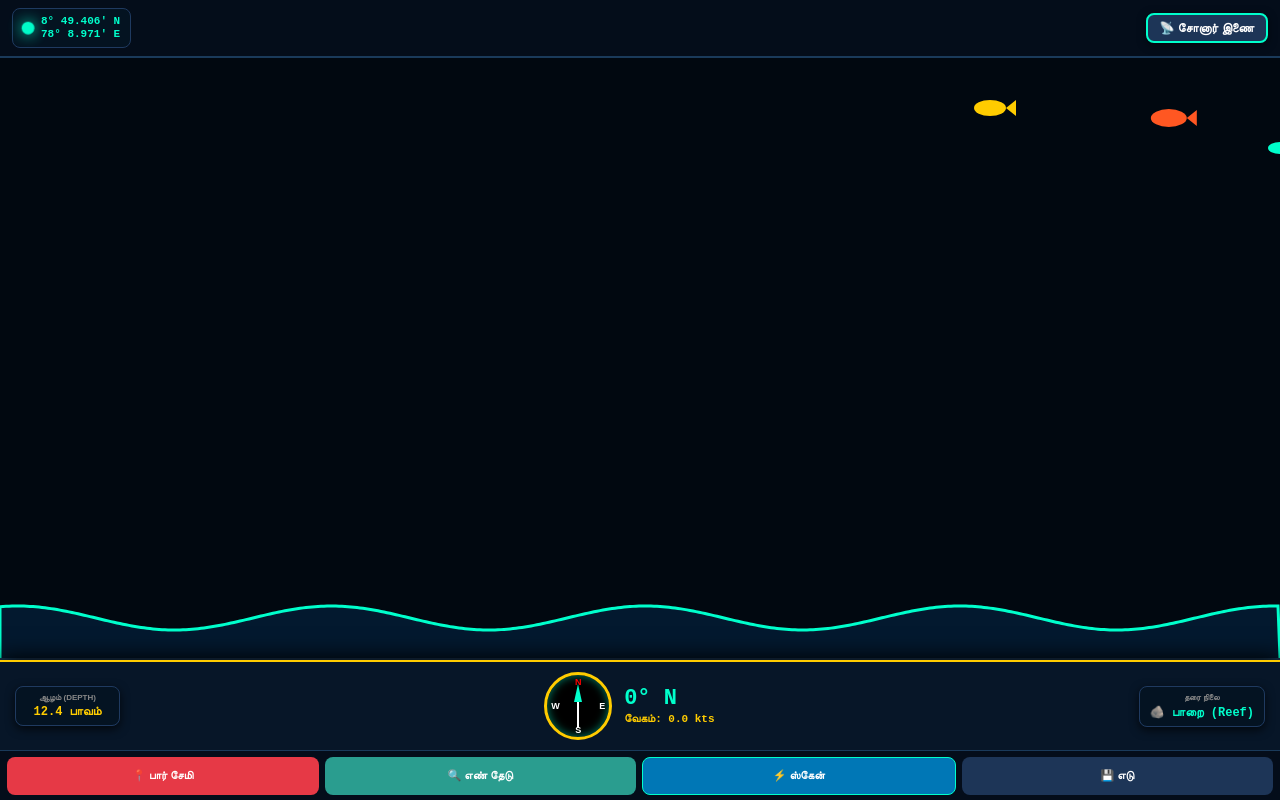
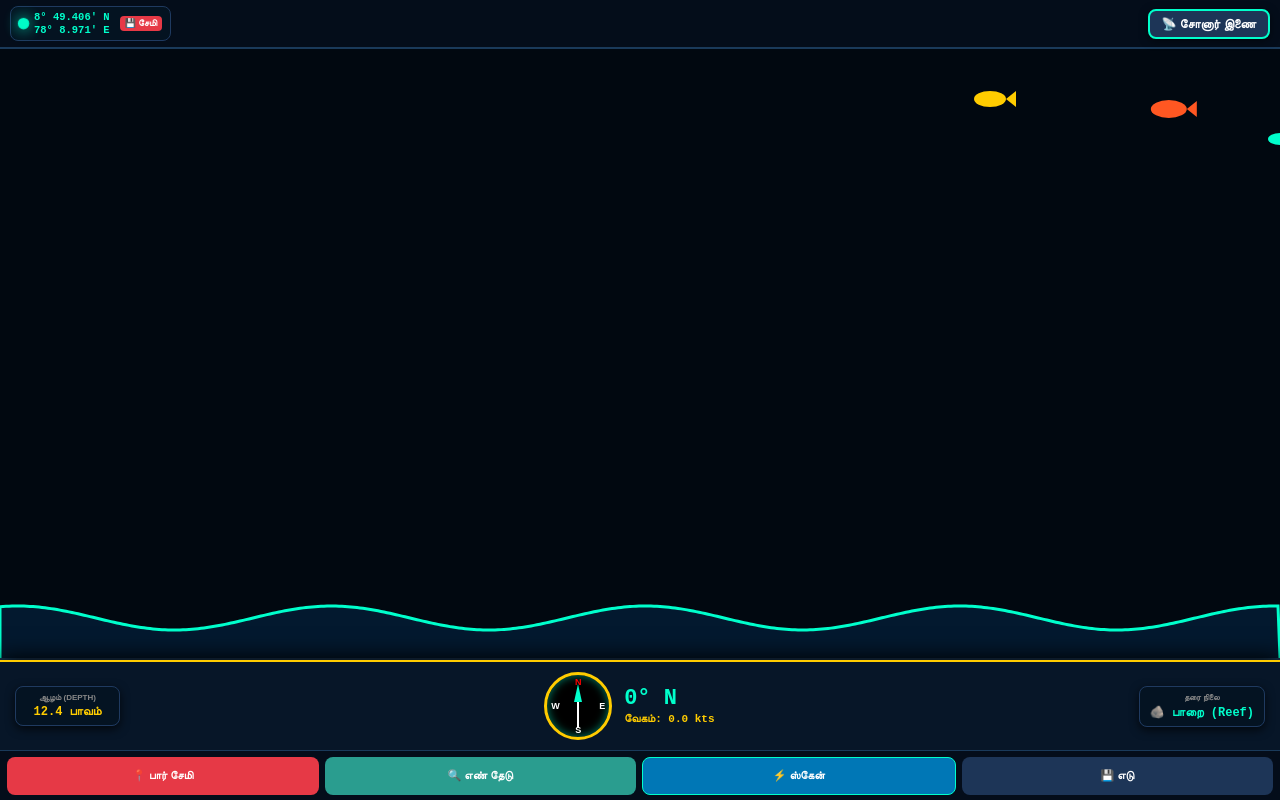
Before and after one commit to sdinesh2259-cyber/DM-Sonar-gps, a plain HTML site: page index.html in a window 1280 px wide. Drawn offline with Linux system fonts and the light colour scheme.

Commit message:
Update index.html

```diff
--- a/index.html
+++ b/index.html
@@ -11,15 +11,15 @@
     * { box-sizing: border-box; -webkit-tap-highlight-color: transparent; }
     body { margin: 0; padding: 0; font-family: sans-serif; user-select: none; background: #010810; color: #fff; overflow: hidden; height: 100vh; display: flex; flex-direction: column; justify-content: space-between; }
 
-    /* Top Bar with Live GPS Dot & Coords */
+    /* Top Bar with Live GPS Dot, Coords & Quick Save Button */
     .top-bar {
-      background: #040d1a; border-bottom: 2px solid #1a3a5a; padding: 8px 12px; display: flex; justify-content: space-between; align-items: center; z-index: 100;
+      background: #040d1a; border-bottom: 2px solid #1a3a5a; padding: 6px 10px; display: flex; justify-content: space-between; align-items: center; z-index: 100;
     }
     .gps-live-display {
-      display: flex; align-items: center; gap: 8px; background: rgba(5, 20, 34, 0.95); border: 1.5px solid #1f3a60; padding: 6px 10px; border-radius: 8px;
+      display: flex; align-items: center; gap: 6px; background: rgba(5, 20, 34, 0.95); border: 1.5px solid #1f3a60; padding: 4px 8px; border-radius: 8px; cursor: pointer;
     }
     .live-dot {
-      width: 10px; height: 10px; background: #00ffcc; border-radius: 50%; box-shadow: 0 0 8px #00ffcc; animation: pulseDot 1.5s infinite;
+      width: 9px; height: 9px; background: #00ffcc; border-radius: 50%; box-shadow: 0 0 8px #00ffcc; animation: pulseDot 1.5s infinite;
     }
     @keyframes pulseDot {
       0% { transform: scale(0.95); opacity: 0.8; }
@@ -27,7 +27,10 @@
       100% { transform: scale(0.95); opacity: 0.8; }
     }
     .gps-coords-text {
-      font-size: 11px; font-weight: bold; color: #00ffcc; font-family: monospace; line-height: 1.2;
+      font-size: 10.5px; font-weight: bold; color: #00ffcc; font-family: monospace; line-height: 1.2;
+    }
+    .quick-save-tag {
+      background: #e63946; color: #fff; font-size: 9px; padding: 2px 5px; border-radius: 4px; font-weight: bold; margin-left: 4px;
     }
 
     .bt-connect-btn {
@@ -131,11 +134,12 @@
 </head>
 <body>
 
-  <!-- Top Bar with Live GPS Dot & Coords -->
+  <!-- Top Bar with Live GPS Dot, Coords & Quick Save -->
   <div class="top-bar">
-    <div class="gps-live-display">
+    <div class="gps-live-display" onclick="openSpotModal()" title="தொட்டு இந்த இடத்தை சேமிக்க">
       <div class="live-dot"></div>
       <div class="gps-coords-text" id="topGpsCoords">8° 49.406' N<br>78° 8.971' E</div>
+      <div class="quick-save-tag">💾 சேமி</div>
     </div>
     <button class="bt-connect-btn" id="btSonarBtn" onclick="connectBluetoothSonar()">
       📡 சோனார் இணை
@@ -284,10 +288,10 @@
     function saveCurrentSpot() {
       let name = document.getElementById('spotNameInput').value.trim();
       let saved = JSON.parse(localStorage.getItem('marineReefs') || '[]');
-      saved.push({ id: Date.now(), name: name, lat: currentLat, lng: currentLng, nautical_north: formatCoord(currentLat, true) });
+      saved.push({ id: Date.now(), name: name, lat: currentLat, lng: currentLng, nautical_north: formatCoord(currentLat, true), nautical_east: formatCoord(currentLng, false) });
       localStorage.setItem('marineReefs', JSON.stringify(saved));
       document.getElementById('spotModal').style.display = 'none';
-      alert("📍 " + name + " சேமிக்கப்பட்டது!");
+      alert("📍 " + name + " வெற்றிகரமாக சேமிக்கப்பட்டது!");
     }
 
     function openCoordModal() {
@@ -320,7 +324,6 @@
           currentHeading = Math.round(pos.coords.heading);
         }
 
-        // Update Live GPS Coords at Top Left
         let latStr = formatCoord(currentLat, true);
         let lngStr = formatCoord(currentLng, false);
         document.getElementById('topGpsCoords').innerHTML = `${latStr}<br>${lngStr}`;
```
